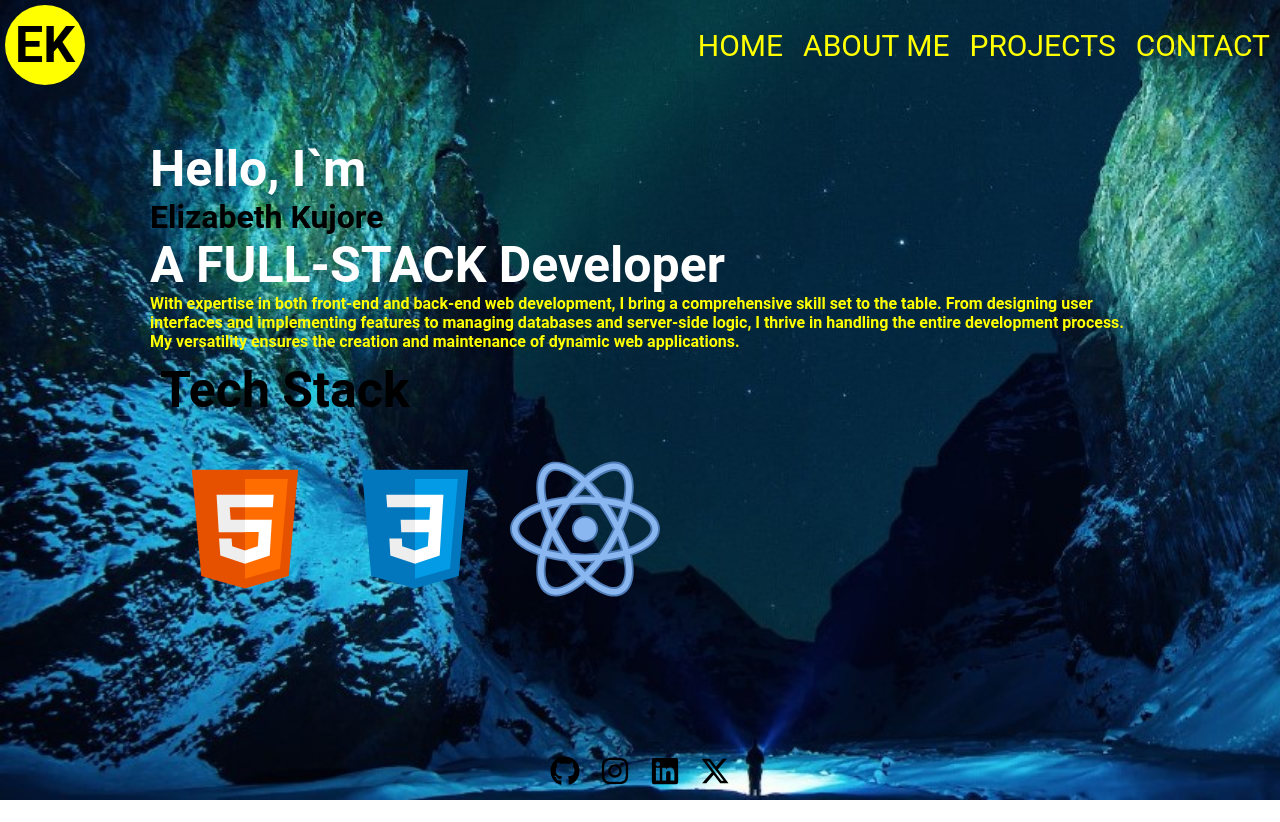
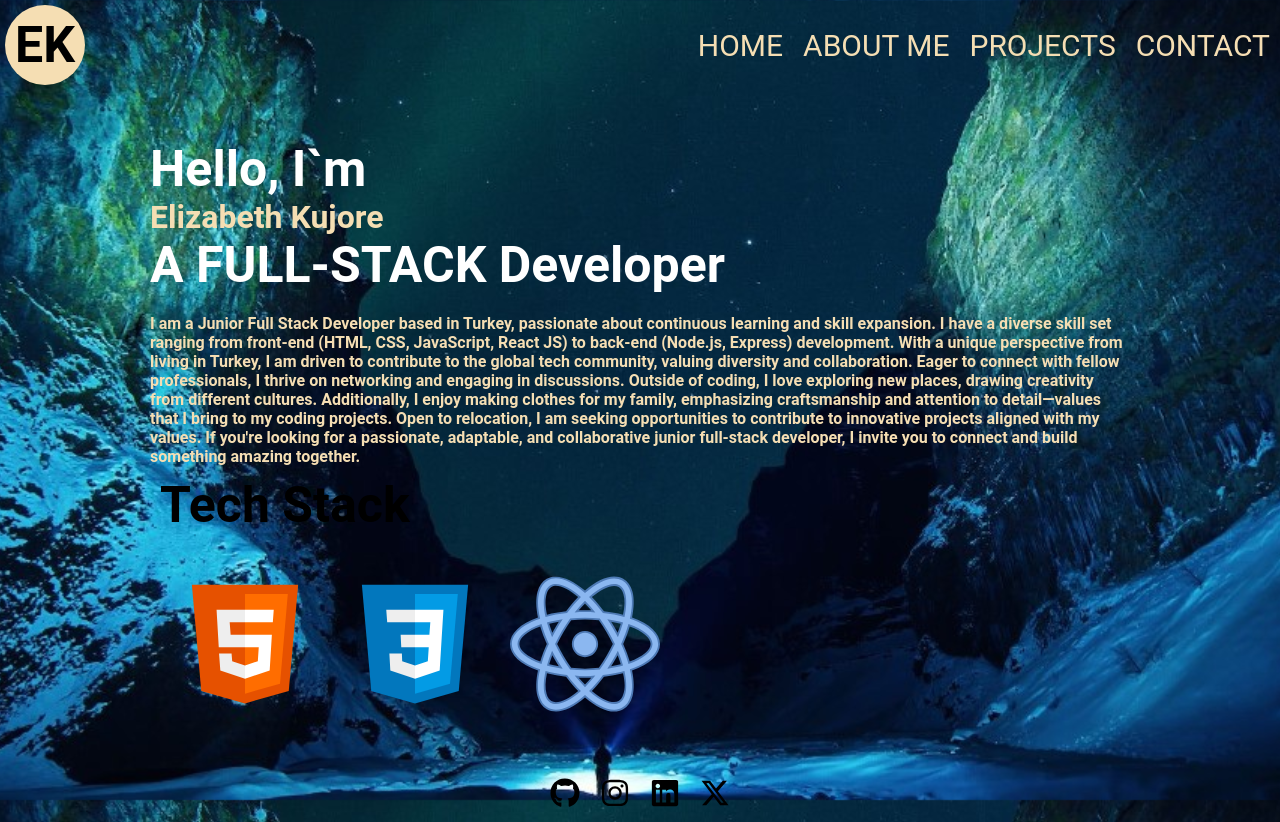
Before and after one commit to Elizabethcodes44/My-Portfolio, a React (Vite) app: page /about in a window 1280 px wide. Before the commit the page ends 800 px from the top, so only its background shows below. Built offline with nearby package versions, Linux system fonts and the light colour scheme.

Commit message:
Not done

```diff
--- a/src/App.css
+++ b/src/App.css
@@ -9,8 +9,10 @@
 body {
   font-family: 'Roboto', Arial, sans-serif;
   background-image: url("./assets/backgroundhome.jpg");
-
   background-size: cover;
+  background-attachment: fixed;
+  margin: 0; /* Remove default margin for better full-screen effect */
+  padding: 0; /* Remove default padding for better full-screen effect */
 }
 
 .app-Container {
@@ -26,17 +28,17 @@ body {
     "footer";
 
 
-  @media only screen and (max-width: 768px) {
+    @media only screen and (max-width: 600px) {
+      /* Adjust styles for screens up to 600px wide */
 
-    grid-template-columns: 1fr;
-    grid-template-rows: 90px 1fr auto;
-    grid-template-areas:
-      "header"
-      "main"
-      "footer";
-  }
-  @media only screen and (max-width: 480px) {
+      body {
+        font-size: 14px; /* Example: Decrease font size for smaller screens */
+      }
 
-    grid-template-rows: 60px 1fr auto;
+      .responsive-image {
+        max-width: 100%; /* Example: Make images take the full width of the screen */
+        height: auto;    /* Maintain aspect ratio */
+      }
+
   }
 }
--- a/src/components/About.css
+++ b/src/components/About.css
@@ -18,6 +18,11 @@ h3 {
   color: white;
   font-size: 50px;
 }
-p {
-  color: yellow;
+
+h1 {
+  color: wheat;
 }
+.aboutme > p{
+  color: wheat;
+  margin-top: 20px;
+}
--- a/src/components/About.jsx
+++ b/src/components/About.jsx
@@ -5,18 +5,14 @@ import "./About.css";
 function About() {
   return (
     <div className="About">
-      <div>
+      <div className="aboutme">
         <h3>Hello, I`m </h3> <h1>Elizabeth Kujore</h1>{" "}
         <h3> A FULL-STACK Developer</h3>
         <p>
           <strong>
             {" "}
-            With expertise in both front-end and back-end web development, I
-            bring a comprehensive skill set to the table. From designing user
-            interfaces and implementing features to managing databases and
-            server-side logic, I thrive in handling the entire development
-            process. My versatility ensures the creation and maintenance of
-            dynamic web applications.
+            I am a Junior Full Stack Developer based in Turkey, passionate about continuous learning and skill expansion. I have a diverse skill set ranging from front-end (HTML, CSS, JavaScript, React JS) to back-end (Node.js, Express) development. With a unique perspective from living in Turkey, I am driven to contribute to the global tech community, valuing diversity and collaboration. Eager to connect with fellow professionals, I thrive on networking and engaging in discussions. Outside of coding, I love exploring new places, drawing creativity from different cultures. Additionally, I enjoy making clothes for my family, emphasizing craftsmanship and attention to detail—values that I bring to my coding projects. Open to relocation, I am seeking opportunities to contribute to innovative projects aligned with my values. If you're looking for a passionate, adaptable, and collaborative junior full-stack developer, I invite you to connect and build something amazing together.
+
           </strong>
         </p>
       </div>
--- a/src/components/Home.css
+++ b/src/components/Home.css
@@ -20,10 +20,15 @@ main {
 
 .Homepage > p {
   margin-top: 10px;
-  color: white;
-  font-size: 30px;
+  color: greenyellow;
+  font-size: 25px;
 }
 .Homepage > h3 {
-  color: yellow;
-  font-size: 50px;
+  color: wheat;
+  font-size: 40px;
 }
+h5 {
+  color: wheat;
+  margin-top: 10px;
+  font-size: 25px;
+}
--- a/src/components/Home.jsx
+++ b/src/components/Home.jsx
@@ -6,14 +6,19 @@ function Main() {
     <>
       <main className="main-Container">
         <div>
-        <div className="Homepage">
-          <img src={image} className="mypicture" alt="mypicture" target="_blank" />
-          <h3>Elizabeth Kujore</h3>
-          <p>Software developer</p>
-        </div>
-        <div>
-
-        </div>
+          <div className="Homepage">
+            <img
+              src={image}
+              className="mypicture"
+              alt="mypicture"
+              target="_blank"
+            />
+            <h3>Elizabeth Kujore</h3>
+            <p>Software developer</p>
+            <h5>Thank you for visiting my portfolio.</h5>{" "}
+            <h5>Let's build something amazing together! 🚀</h5>
+          </div>
+          <div></div>
         </div>
       </main>
     </>
--- a/src/components/header.css
+++ b/src/components/header.css
@@ -1,5 +1,7 @@
 header {
   grid-area: header;
+
+
 
 }
 nav {
@@ -18,7 +20,7 @@ nav > ul {
 .initials {
   color: black;
   border-radius: 50%;
-  background-color: yellow;
+  background-color: wheat;
   padding: 5px;
   margin: 5px;
   height: 80px;
@@ -36,7 +38,7 @@ li {
   cursor: pointer;
 }
 .par {
-  color: yellow; /* Adjust text color as needed */
+  color: wheat; /* Adjust text color as needed */
   margin: 0; /* Remove default margin */
   cursor: pointer;
   font-size: 30px;
```
